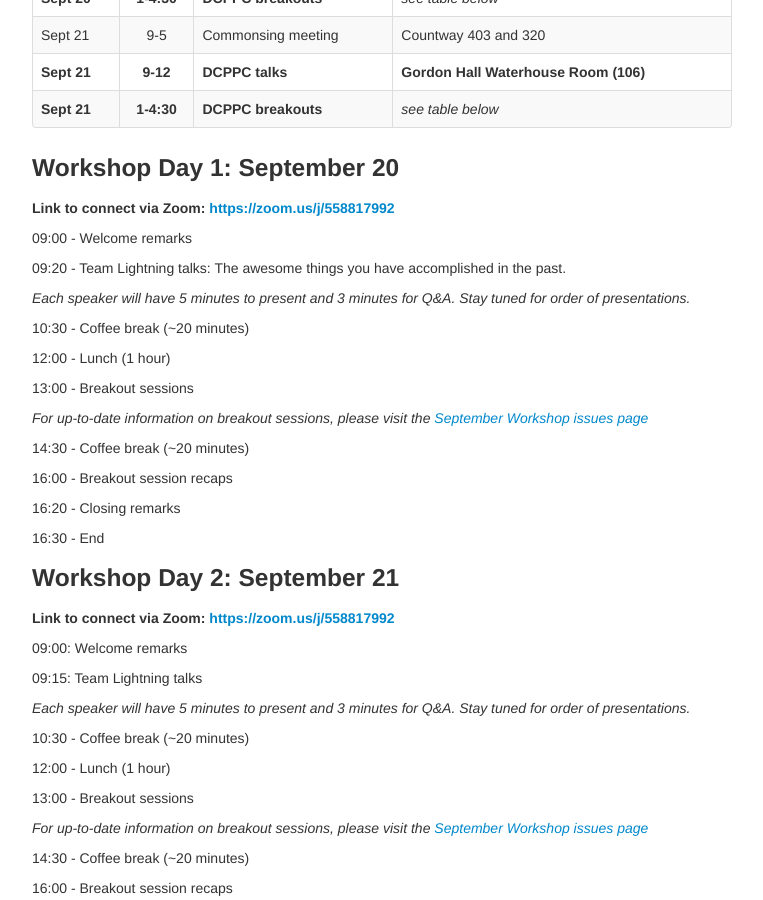
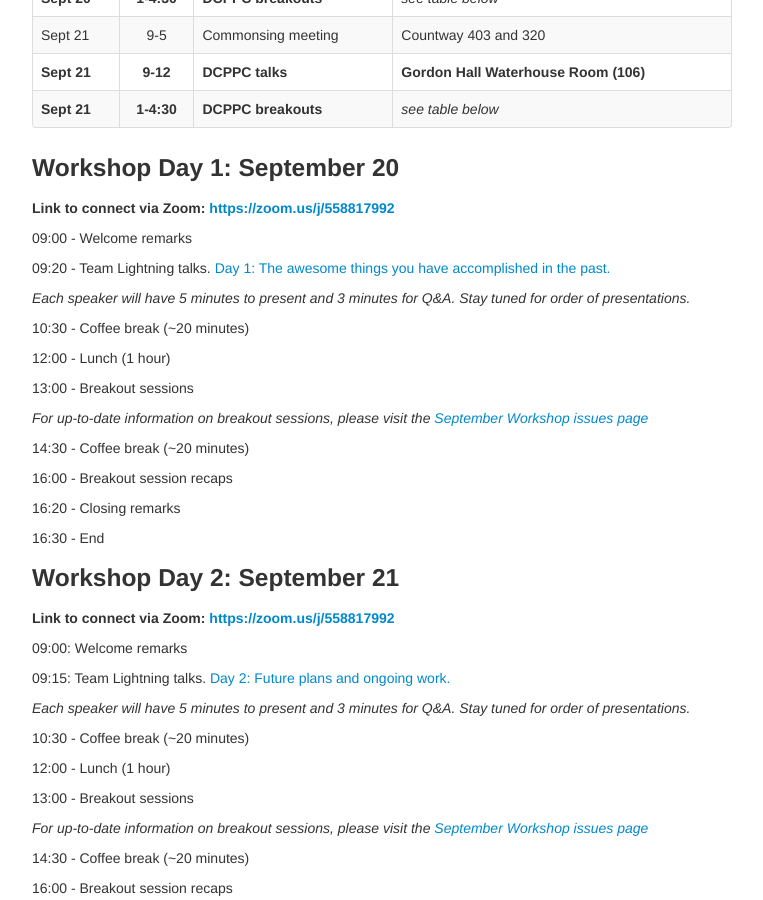
Before and after one commit to dcppc/2018-september-workshop, a Jekyll site: the page built from docs/agenda.md, in a window 1280 px wide and 900 px high, scrolled down 451 px. Shown: the whole window, without its empty margins (258-1021 px from the left). Built offline with Jekyll 4.4.1, drawn with Linux system fonts in a browser that asks for light colours.

Commit message:
link to lightning talks

```diff
--- a/docs/agenda.md
+++ b/docs/agenda.md
@@ -27,7 +27,7 @@ Sept 21 | 9-5 | Commonsing meeting | Countway 403 and 320
 
 09:00 - Welcome remarks
 
-09:20 - Team Lightning talks: The awesome things you have accomplished in the past.
+09:20 - Team Lightning talks. [Day 1: The awesome things you have accomplished in the past.](https://github.com/dcppc/2018-september-workshop/issues/4)
 
 _Each speaker will have 5 minutes to present and 3 minutes for Q&A.
 Stay tuned for order of presentations._
@@ -55,7 +55,7 @@ _For up-to-date information on breakout sessions, please visit the [September Wo
 
 09:00: Welcome remarks
 
-09:15: Team Lightning talks
+09:15: Team Lightning talks. [Day 2: Future plans and ongoing work.](https://github.com/dcppc/2018-september-workshop/issues/5)
 
 _Each speaker will have 5 minutes to present and 3 minutes for Q&A.
 Stay tuned for order of presentations._
```
